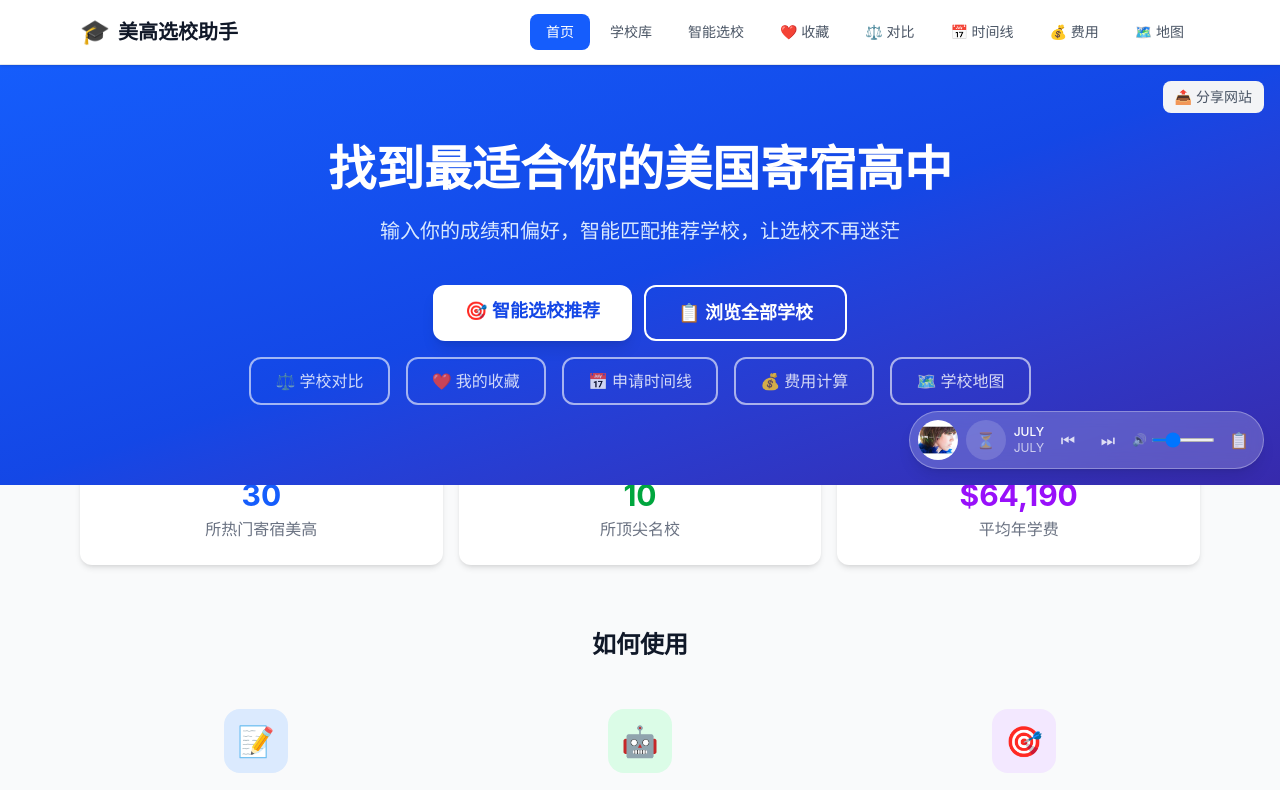
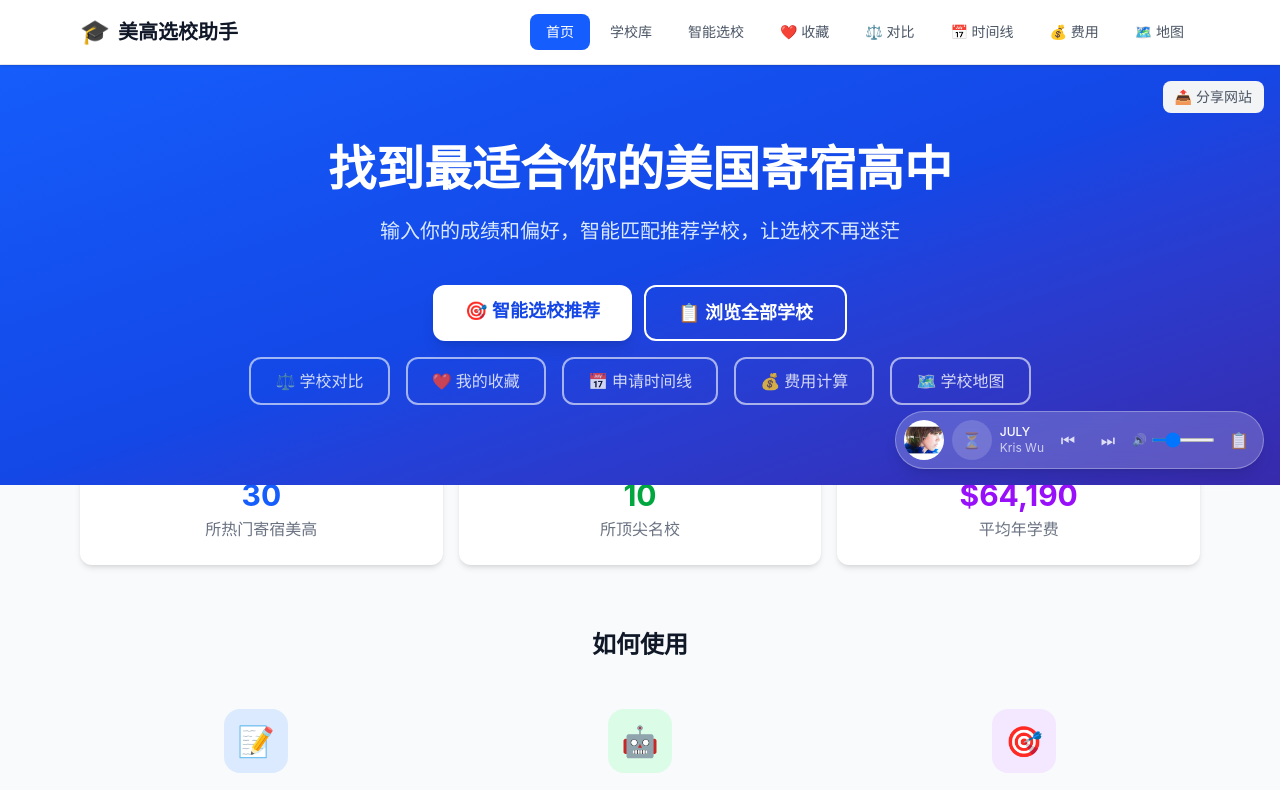
Before and after one commit to Hshyyy/meigao-helper, a React (Vite) app: page / in a window 1280 px wide. Shown: the top 790 px of the page. Built offline with nearby package versions, Linux system fonts and the light colour scheme.

Commit message:
JULY、Bad Girl、November Rain作者改为Kris Wu

```diff
--- a/src/components/MusicPlayer.tsx
+++ b/src/components/MusicPlayer.tsx
@@ -1,9 +1,9 @@
 import { useState, useRef, useEffect, useCallback } from "react";
 
 const playlist = [
-  { name: "JULY", artist: "JULY", file: "/music/JULY.FLAC", cover: "/music/covers/JULY.jpg" },
-  { name: "Bad Girl", artist: "Unknown", file: "/music/Bad Girl.FLAC", cover: "/music/covers/Bad Girl.jpg" },
-  { name: "November Rain", artist: "Guns N' Roses", file: "/music/November Rain.FLAC", cover: "/music/covers/November Rain.jpg" },
+  { name: "JULY", artist: "Kris Wu", file: "/music/JULY.FLAC", cover: "/music/covers/JULY.jpg" },
+  { name: "Bad Girl", artist: "Kris Wu", file: "/music/Bad Girl.FLAC", cover: "/music/covers/Bad Girl.jpg" },
+  { name: "November Rain", artist: "Kris Wu", file: "/music/November Rain.FLAC", cover: "/music/covers/November Rain.jpg" },
   { name: "The Way I Still Love You", artist: "Reynard Silva", file: "/music/Reynard Silva - The Way I Still Love You.flac", cover: "/music/covers/The Way I Still Love You.jpg" },
   { name: "ONLY LOOK AT ME", artist: "TAEYANG", file: "/music/TAEYANG - ONLY LOOK AT ME.flac", cover: "/music/covers/Only Look At Me.jpg" },
   { name: "Work", artist: "Drake ft. Rihanna", file: "/music/Drake、Derra、Rihanna - Work (Derra Flip).mp3", cover: "/music/covers/Work.jpg" },
```
